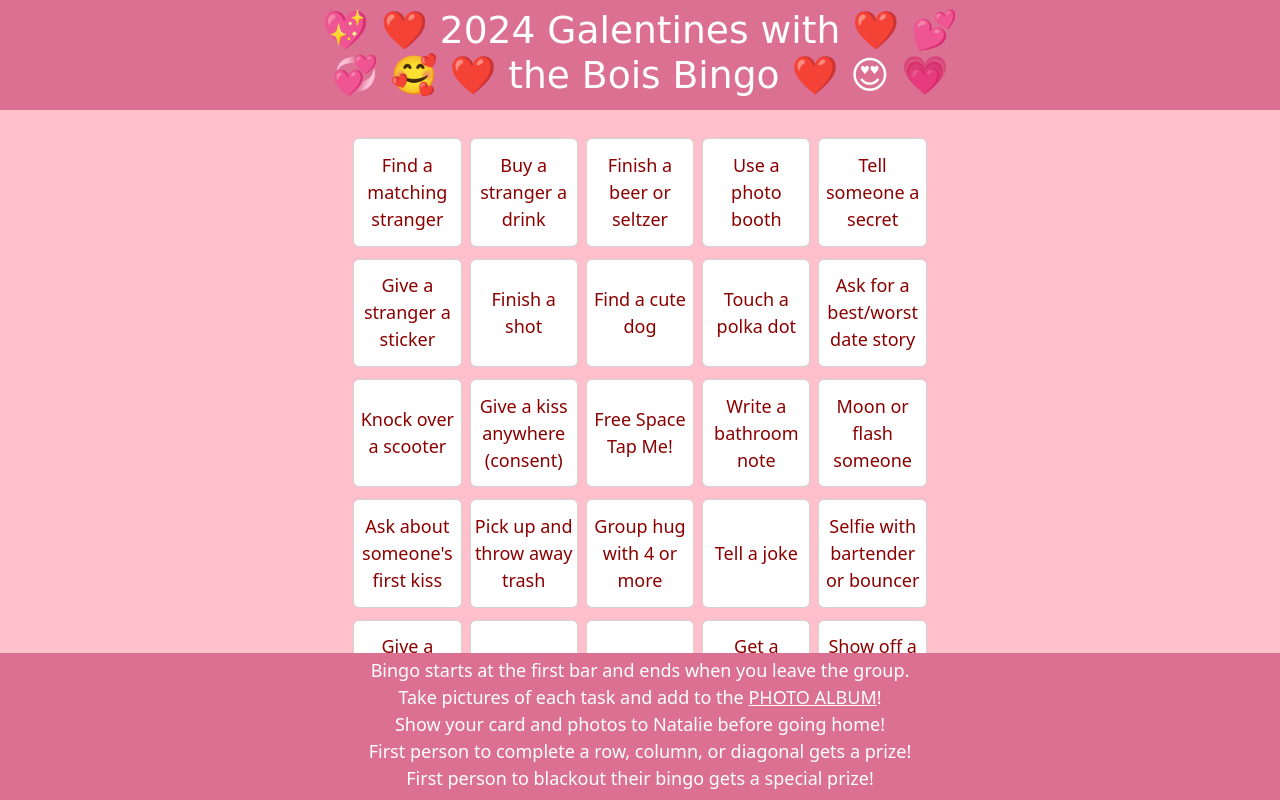
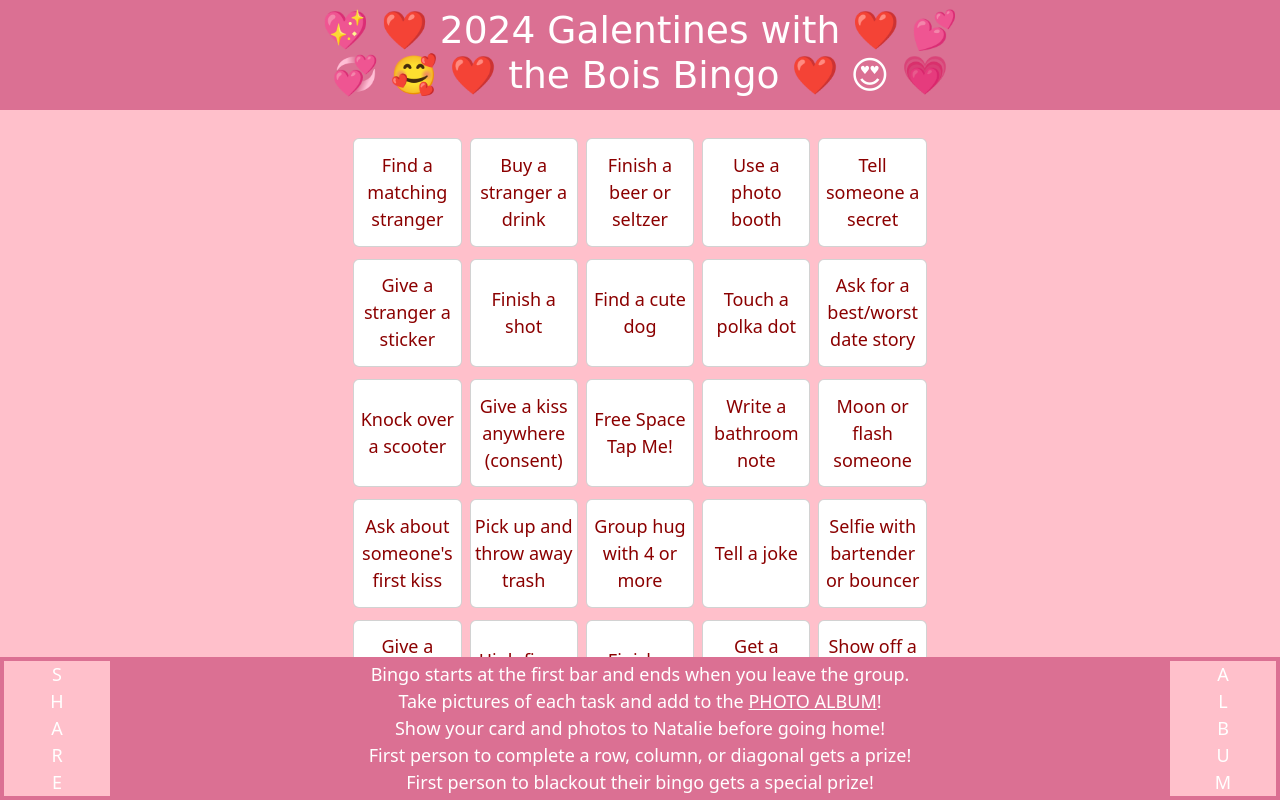
Before and after one commit to JesseDenier/Bingo, a plain HTML site: page index.html in a window 1280 px wide. Drawn offline with nearby package versions, Linux system fonts and the light colour scheme; a web font is replaced by a local one.

Commit message:
Added share and album links at bottom.

```diff
--- a/assets/css/style.css
+++ b/assets/css/style.css
@@ -15,8 +15,24 @@ h1 {
   font-family: "Style Script", cursive;
 }
 
-body {
+.color-pink {
   background-color: pink;
+}
+
+button {
+  color: white;
+  border: 0;
+  padding: 0;
+  margin: 0;
+  font-size: clamp(1px, calc(1vw + 3px), 18px);
+}
+
+button * {
+  color: white;
+  border: 0;
+  padding: 0;
+  margin: 0;
+  font-size: clamp(1px, calc(1.25vw + 4px), 18px);
 }
 
 header {
@@ -44,6 +60,13 @@ footer {
   color: white;
   position: absolute;
   bottom: 0;
-  padding-left: 20px;
-  padding-right: 20px;
 }
+
+.bottom-button {
+  color: white;
+  border: 0;
+  padding: 0;
+  margin: 0;
+  font-size: clamp(1px, calc(1.25vw + 4px), 18px);
+  text-decoration: none;
+}
--- a/index.html
+++ b/index.html
@@ -22,7 +22,7 @@
     <!-- Links custom CSS. -->
     <link rel="stylesheet" href="assets/css/style.css" />
   </head>
-  <body>
+  <body class="color-pink">
     <header class="row g-0 col-12 text-center pt-2 pb-1">
       <h1>
         💖 ❤️ 2024 Galentines with ❤️ 💕<br />💞 🥰 ❤️ the Bois Bingo ❤️ 😍 💗
@@ -118,8 +118,11 @@
         </div>
       </div>
     </div>
-    <footer class="row g-0 col-12 text-center pt-1 pb-2">
-      <p>
+    <footer class="row g-0 col-12 text-center p-1">
+      <a class="bottom-button col-1 color-pink" href="assets/imgs/QR.png"
+        >S<br />H<br />A<br />R<br />E</a
+      >
+      <p class="col-10">
         Bingo starts at the first bar and ends when you leave the group.<br />
         Take pictures of each task and add to the
         <a href="https://photos.app.goo.gl/xkhbdcL5ypAr2ieJ8">PHOTO ALBUM</a
@@ -128,6 +131,11 @@
         First person to complete a row, column, or diagonal gets a prize!<br />
         First person to blackout their bingo gets a special prize!
       </p>
+      <a
+        class="bottom-button col-1 color-pink"
+        href="https://photos.app.goo.gl/xkhbdcL5ypAr2ieJ8"
+        >A<br />L<br />B<br />U<br />M</a
+      >
     </footer>
     <!--Links Jquery JS. -->
     <script src="https://ajax.googleapis.com/ajax/libs/jquery/3.7.1/jquery.min.js"></script>
```
Also changed, not shown: assets/imgs/QR.png (added).
